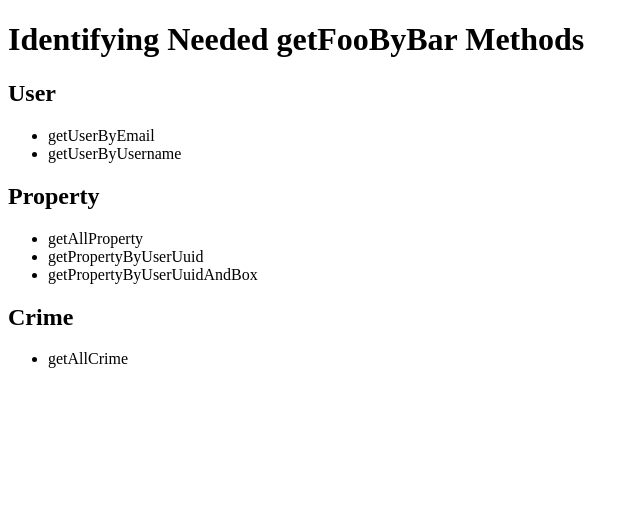
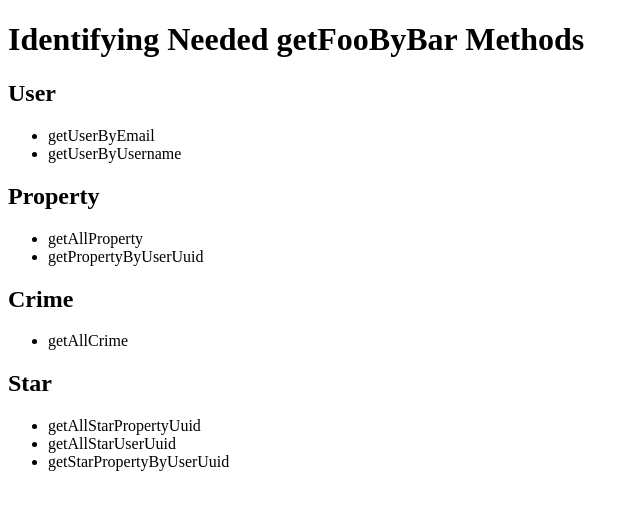
Before and after one commit to Go-Gitters/apcimap, a PHP site: page /getfoobybars.php in a window 1280 px wide. Shown: the top 510 px of the page, without its empty margins (0-640 px from the left). Run offline with PHP 8.4, Linux system fonts and the light colour scheme.

Commit message:
revise attributes and reformat

```diff
--- a/php/public_html/documentation/getfoobybars.php
+++ b/php/public_html/documentation/getfoobybars.php
@@ -15,10 +15,16 @@
 <ul>
 	<li>getAllProperty</li>
 	<li>getPropertyByUserUuid</li>
-		<li>getPropertyByUserUuidAndBox</li>
 </ul>
 <h2>Crime</h2>
 <ul>
 	<li>getAllCrime</li>
+</ul>
+<h2>Star</h2>
+<ul>
+	<li>getAllStarPropertyUuid</li>
+	<li>getAllStarUserUuid</li>
+	<li>getStarPropertyByUserUuid</li>
+</ul>
 </body>
 </html>
```
Lines whose indentation alone changed are shown as unchanged.
